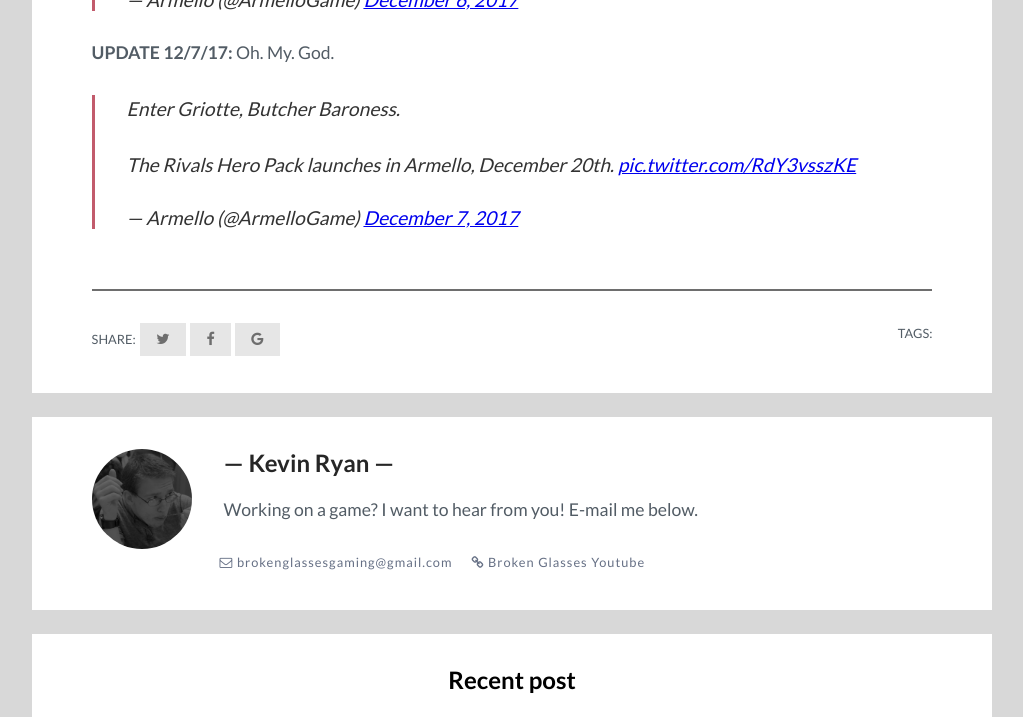
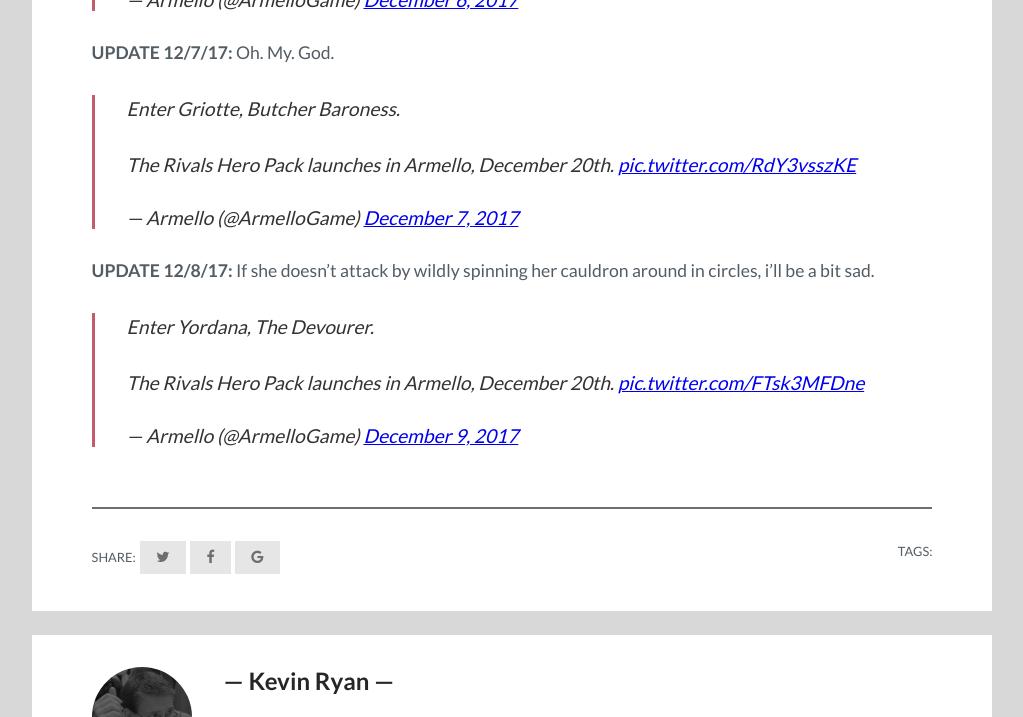
Before and after one commit to pizzapgh/broken_glasses, a Jekyll site: the page built from _posts/2017-12-04-digital-boardgame-armello-to-get-4-new-playable-heroes-announces-beta.markdown, in a window 1280 px wide and 900 px high, scrolled down 2994 px, cut to the strip 0-717 px from the top of the window. Shown: the whole strip, without its empty margins (128-1151 px from the left). Built offline with Jekyll 4.4.1, drawn with Linux system fonts in a browser that asks for light colours; nearby versions of some CDN libraries; our own code applies the rules of GitHub Pages for plain Markdown files; comment, search, counter and statistics services are not loaded.

Commit message:
Updated Digital Boardgame Armello To Get 4 New Playable Heroes Announces Beta

```diff
--- a/_posts/2017-12-04-digital-boardgame-armello-to-get-4-new-playable-heroes-announces-beta.markdown
+++ b/_posts/2017-12-04-digital-boardgame-armello-to-get-4-new-playable-heroes-announces-beta.markdown
@@ -34,3 +34,8 @@
 
 <blockquote class="twitter-tweet" data-lang="en"><p lang="en" dir="ltr">Enter Griotte, Butcher Baroness.<br><br>The Rivals Hero Pack launches in Armello, December 20th. <a href="https://t.co/RdY3vsszKE">pic.twitter.com/RdY3vsszKE</a></p>&mdash; Armello (@ArmelloGame) <a href="https://twitter.com/ArmelloGame/status/938800521271435264?ref_src=twsrc%5Etfw">December 7, 2017</a></blockquote>
 <script async src="https://platform.twitter.com/widgets.js" charset="utf-8"></script>
+
+**UPDATE 12/8/17:** If she doesn't attack by wildly spinning her cauldron around in circles, i'll be a bit sad.
+
+<blockquote class="twitter-tweet" data-lang="en"><p lang="en" dir="ltr">Enter Yordana, The Devourer.<br><br>The Rivals Hero Pack launches in Armello, December 20th. <a href="https://t.co/FTsk3MFDne">pic.twitter.com/FTsk3MFDne</a></p>&mdash; Armello (@ArmelloGame) <a href="https://twitter.com/ArmelloGame/status/939283703204683776?ref_src=twsrc%5Etfw">December 9, 2017</a></blockquote>
+<script async src="https://platform.twitter.com/widgets.js" charset="utf-8"></script>
```
